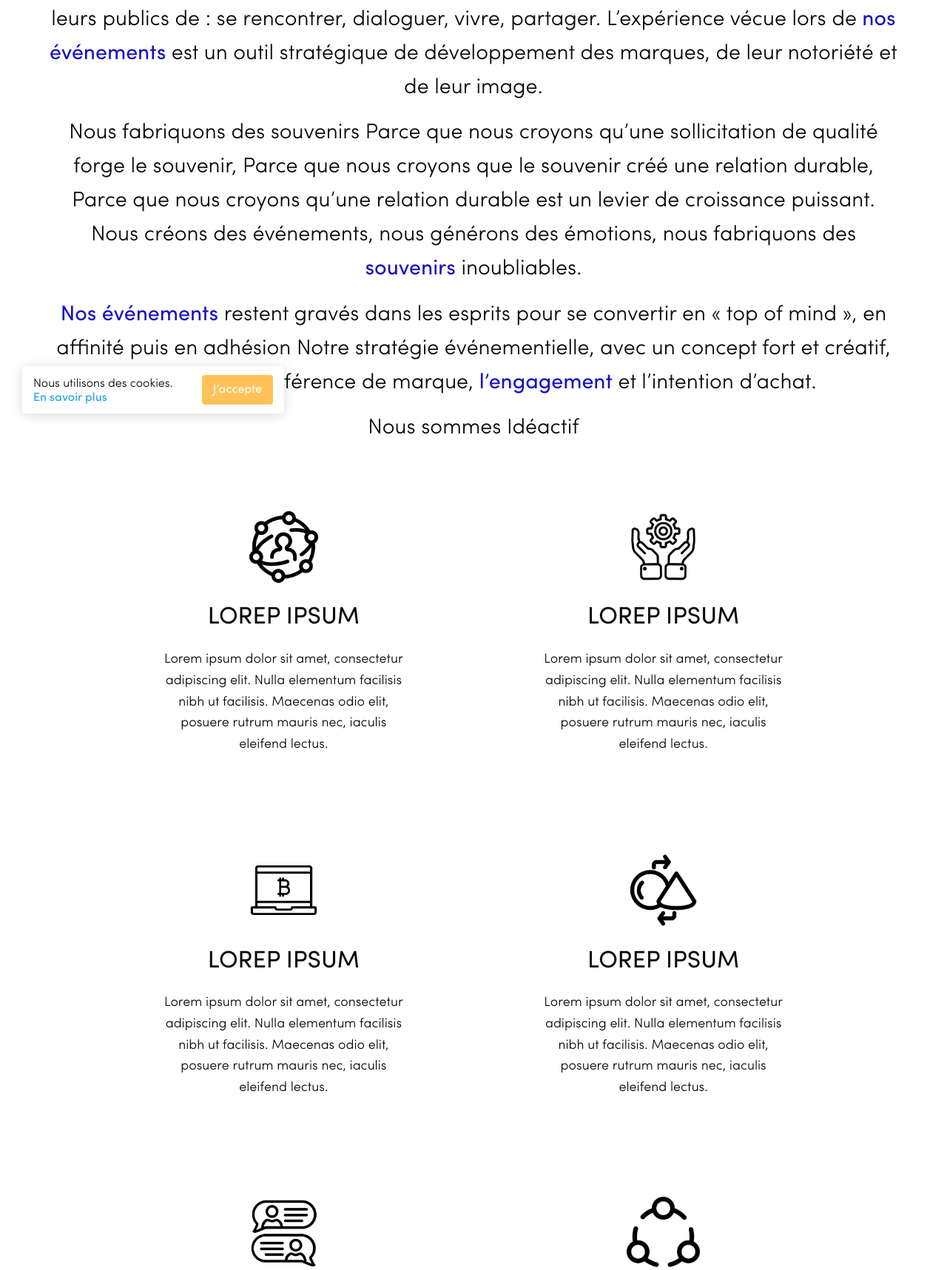
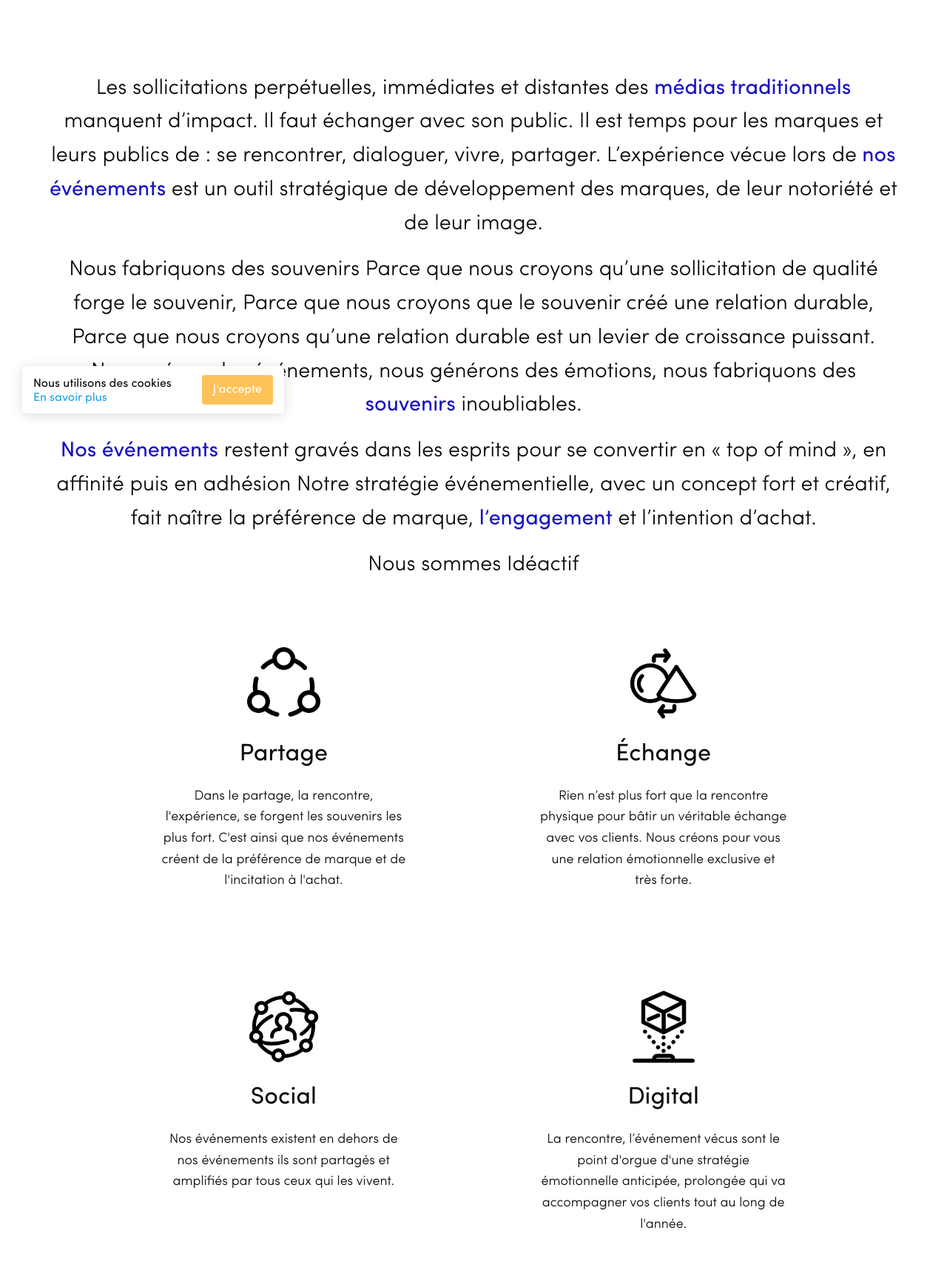
Before and after one commit to manu-lechat/Site-Ideactif, a PHP site: page /vision.php in a window 1280 px wide. Shown: the part 305-2022 px from the top of the page at 74% size. Run offline with PHP 8.4, Linux system fonts and the light colour scheme; some libraries are stand-ins or nearby versions.

Commit message:
finitions

```diff
--- a/css/main.css
+++ b/css/main.css
@@ -77,14 +77,14 @@ main { margin-top: 12em; margin-bottom: 10em; width: 100% }
 
 /* appear_on_scroll */
 
-.appear_on_scroll{ opacity: 0; transform:translateY(2em) }
+.appear_on_scroll{ opacity: 1 }
 .appear_on_scroll.appear{ opacity: 1; transform:translateY(0); transition : all 2s .3s   }
 .appear_on_scroll.appear:nth-child(3n+1){  transition : opacity .6s ease-out .1s   }
 .appear_on_scroll.appear:nth-child(3n+2){  transition : opacity .8s ease-out .3s  }
 .appear_on_scroll.appear:nth-child(3n+3){  transition : opacity .9s ease-out .2s  }
 
 /* intro */
-.layout_intro .title{ font-size: 4.8em;  text-align: center;  margin: 0 auto  }
+.layout_intro .title{	font-size: 48px; text-align: center;  margin: 80px auto 2em auto  }
 .layout_intro h1{ font-size: 4.8em;  text-align: center;  margin: 0 auto; line-height: 1.3em; padding-bottom: 0.4em; }
 .layout_intro p{ font-size: 3.2em; text-align: center; }
 
@@ -165,7 +165,7 @@ main { margin-top: 12em; margin-bottom: 10em; width: 100% }
 .homeStart .buble_trio_logo  .buble_blue {  animation: anim_buble 35s linear 5s infinite normal forwards;  }
 .homeStart .buble_trio_logo .buble_yellow {  animation: anim_bubleBis 32s linear 8s infinite normal forwards; left: -10%;  top: 3%; }
 .homeStart .buble_trio_logo .buble_pink {  animation: anim_buble 30s linear 10s infinite normal forwards; left: -15%;  top: 8%; }
-.homePage{ position: relative;  background: white; margin: 0 }
+.homePage{ position: relative;  background: white; margin-top: 0 }
 
 .fullpage-wrapper .appear_on_scroll{ opacity: 1!important }
 
@@ -183,7 +183,8 @@ main { margin-top: 12em; margin-bottom: 10em; width: 100% }
 .homePage .layout_intro .zone_logo{ display: none; }
 .homePage .layout_intro .logo{ display: none; }
 .homePage .layout_intro .bg_topscreen{ display: none; }
-.homePage #homePage_intro{   padding: 10em; padding-top: 24em;  }
+.homePage #homePage_intro{   padding:  12em;  }
+.homePage #homePage_intro h1{  margin-top: 40px; }
 .homePage .zone_text_pink{ padding-top: 6em; padding-bottom: 6em; text-align: center;}
 .homePage .zone_text_pink p{ font-size: 4.8em; text-align: center; }
 .homePage .zone_social_huge .social_huge{ overflow: hidden; color: white; position: relative;  width: 50%; float: left;  height: 53em; }
@@ -206,10 +207,12 @@ main { margin-top: 12em; margin-bottom: 10em; width: 100% }
 
 /* zone cookies */
 
-.zone_cookies { opacity: 0; animation:  fadeIn 1s linear 2s 1 normal forwards; z-index: 50; position: fixed; top: 100vh; transform: translateY(-80px); left: 30px; max-width: 80%; padding: 15px; 	height: 64px;	width: 354px;	border-radius: 5px;	background-color: #FFFFFF;	box-shadow: 0 2px 16px 0 rgba(0,0,0,0.15);}
-.zone_cookies .txt{  margin: 0;	color: #0A0A0A;		font-size: 16px;	    line-height: 1.2em; }
-.zone_cookies .cookies_infos{ 	color: #21A2EA;  }
-.zone_cookies .cookies_ok{ position: absolute; font-size: 16px; color: white; padding: 8px 15px; text-align: center; right: 15px; top: 50%;	 transform: translate3d(0,  -50%, 0);	border-radius: 4px;	background-color: #FFC258; }
+
+#catapult-cookie-bar { opacity: 0; animation:  fadeIn 1s linear 2s 1 normal forwards; z-index: 50; position: fixed; top: 100vh; transform: translateY(-80px); left: 30px; max-width: 80%; padding: 15px; 	height: 64px;	width: 354px;	border-radius: 5px;	background-color: #FFFFFF;	box-shadow: 0 2px 16px 0 rgba(0,0,0,0.15);}
+#catapult-cookie-bar .ctcc-left-side{  margin: 0;	color: #0A0A0A;		font-size: 16px;	    line-height: 1.2em; }
+#catapult-cookie-bar .ctcc-more-info-link{ 	color: #21A2EA;  }
+#catapult-cookie-bar #catapultCookie{ outline: none; border: none; position: absolute; font-size: 16px; color: white; padding: 8px 15px; text-align: center; right: 15px; top: 50%;	 transform: translate3d(0,  -50%, 0);	border-radius: 4px;	background-color: #FFC258; }
+#catapult-cookie-bar h3{ line-height: 0;     display: none; }
 
 
 /* containers */
@@ -277,9 +280,9 @@ color: #8a6d3b;
 .homePage .zone_story .zone_color .separator{ border-bottom: 0.7em solid #0A0A0A; }
 
 /* page operation */
-.page_operations { margin-top: 10em; margin-bottom: 10em;}
-.page_operations .menu_tag .title{	font-size: 4.8em; }
-.page_operations .menu_tag .tag_container{  padding: 3em 0% 8em 0%; text-align: center;}
+.page_operations { margin-top: 12em; margin-bottom: 10em;}
+.page_operations .menu_tag .title{	font-size: 48px; margin-top: 80px; }
+.page_operations .menu_tag .tag_container{  padding: 0em 0% 8em 0%; text-align: center;}
 .page_operations .menu_tag .tag_container a{ font-family: SofiaProLight;  color:rgba(0,0,0,0.7); margin: 0.5em .6em;	 font-size: 2.8em; padding: 0.25em 1em 0.15em 1em; display: inline-block;; 	border: 2px solid rgba(0,0,0,0.7);	border-radius: 3em; }
 .page_operations .menu_tag .tag_container a.active{  background-color: #FF384C; 	border: 2px solid #FF384C;	color: #fff  }
 .page_operations .menu_tag .tag_container a:hover{  background-color: #FF384C; 	border: 2px solid #FF384C;	color: #fff  }
--- a/header.php
+++ b/header.php
@@ -57,10 +57,24 @@
     </ul>
   </section>
 
-  <div class="zone_cookies">
+  <!-- <div class="zone_cookies">
     <p class="txt">Nous utilisons des cookies.</p>
     <a href="#" class="txt cookies_infos">En savoir plus</a>
     <a href="#" class="cookies_ok">J’accepte</a>
-  </div>
+  </div> -->
+
+<div id="catapult-cookie-bar" class="rounded-corners drop-shadow">
+  <h3></h3>
+  <span class="ctcc-left-side">Nous utilisons des cookies
+    <a class="ctcc-more-info-link" tabindex="0" target="_blank" href="http://localhost/~benoit/idactif/cookie-policy/">En savoir plus</a>
+  </span>
+  <span class="ctcc-right-side">
+    <button class="" id="catapultCookie" tabindex="0" onclick="catapultAcceptCookies();">J'accepte</button>
+  </span>
+</div>
+
+
+
+
 
 <?php include ('modales.php'); ?>
--- a/js/main.js
+++ b/js/main.js
@@ -464,6 +464,9 @@ function init_ui() {
       });
     }
 
+
+
+
     // bt_close_modale
     var bt_close_modale = document.querySelector('#bt_close_modale');
     bt_close_modale.addEventListener('click', function(event) {
--- a/vision.php
+++ b/vision.php
@@ -30,36 +30,49 @@ document.querySelector("#menu_desktop .a1").classList.add('active');
 
 
     <section class="layout_container layout_condensed">
-      <article class="article_icone appear_on_scroll">
-        <img src="img/vision_icon_social.png" alt="" class="">
-        <h2 class='title'>LOREP IPSUM</h2>
-        <p>Lorem ipsum dolor sit amet, consectetur adipiscing elit. Nulla elementum facilisis nibh ut facilisis. Maecenas odio elit, posuere rutrum mauris nec, iaculis eleifend lectus.</p>
-      </article>
-      <article class="article_icone appear_on_scroll">
-        <img src="img/vision_icon_accompagnment.png" alt="" class="">
-        <h2 class='title'>LOREP IPSUM</h2>
-        <p>Lorem ipsum dolor sit amet, consectetur adipiscing elit. Nulla elementum facilisis nibh ut facilisis. Maecenas odio elit, posuere rutrum mauris nec, iaculis eleifend lectus.</p>
-      </article>
-      <article class="article_icone appear_on_scroll">
-        <img src="img/vision_icon_digital.png" alt="" class="">
-        <h2 class='title'>LOREP IPSUM</h2>
-        <p>Lorem ipsum dolor sit amet, consectetur adipiscing elit. Nulla elementum facilisis nibh ut facilisis. Maecenas odio elit, posuere rutrum mauris nec, iaculis eleifend lectus.</p>
-      </article>
-      <article class="article_icone appear_on_scroll">
-        <img src="img/vision_icon_echange.png" alt="" class="">
-        <h2 class='title'>LOREP IPSUM</h2>
-        <p>Lorem ipsum dolor sit amet, consectetur adipiscing elit. Nulla elementum facilisis nibh ut facilisis. Maecenas odio elit, posuere rutrum mauris nec, iaculis eleifend lectus.</p>
-      </article>
-      <article class="article_icone appear_on_scroll">
-        <img src="img/vision_icon_mediatisation.png" alt="" class="">
-        <h2 class='title'>LOREP IPSUM</h2>
-        <p>Lorem ipsum dolor sit amet, consectetur adipiscing elit. Nulla elementum faci clisis nibh ut facilisis. Maecenas odio elit, posuere rutrum mauris nec, iaculis eleifend lectus.</p>
-      </article>
+
       <article class="article_icone appear_on_scroll">
         <img src="img/vision_icon_partage.png" alt="" class="">
-        <h2 class='title'>LOREP IPSUM</h2>
-        <p>Lorem ipsum dolor sit amet, consectetur adipiscing elit. Nulla elementum faci clisis nibh ut facilisis. Maecenas odio elit, posuere rutrum mauris nec, iaculis eleifend lectus.</p>
-      </article>
+    		<h2 class="title">Partage</h2>
+    		<p>Dans le partage, la rencontre, l'expérience, se forgent les souvenirs les plus fort.
+    C'est ainsi que nos événements créent de la préférence de marque et de l'incitation à l'achat.</p>
+    	</article>
+
+
+    	<article class="article_icone appear_on_scroll">
+        <img src="img/vision_icon_echange.png" alt="" class="">
+    		<h2 class="title">Échange</h2>
+    		<p>Rien n’est plus fort que la rencontre physique pour bâtir un véritable échange avec vos clients. Nous créons pour vous une relation émotionnelle exclusive et très forte.</p>
+    	</article>
+
+
+    	<article class="article_icone appear_on_scroll appear">
+        <img src="img/vision_icon_social.png" alt="" class="">
+    		<h2 class="title">Social</h2>
+    		<p>Nos événements existent en dehors de nos événements ils sont partagés et amplifiés par tous ceux qui les vivent.</p>
+    	</article>
+
+
+    	<article class="article_icone appear_on_scroll appear">
+        <img src="img/digital.png" alt="" class="">
+    		<h2 class="title">Digital</h2>
+    		<p>La rencontre, l’événement vécus sont le point d'orgue d'une stratégie émotionnelle anticipée, prolongée qui va accompagner vos clients tout au long de l'année.</p>
+    	</article>
+
+
+    	<article class="article_icone appear_on_scroll appear">
+        <img src="img/accompagnement.png" alt="" class="">
+    		<h2 class="title">L'accompagnement</h2>
+    		<p>Créer un événement, le planifier, c'est décider l'avenir à la seconde près !</p>
+    	</article>
+
+
+    	<article class="article_icone appear_on_scroll appear">
+        <img src="img/mediatisation.png" alt="" class="">
+    		<h2 class="title">Médiatisation</h2>
+    		<p>Nos concepts uniques et impactants incitent naturellement à la médiatisation. Nous créons aussi des événements propriétaire qui deviennent de réel actifs, valorisables et rentables.</p>
+    	</article>
+
     </section>
 
     <!-- timeline slider -->
```
Also changed, not shown: index.php (+8 -4 lines), img/accompagnement.png (added), img/digital.png (added), img/mediatisation.png (added).
